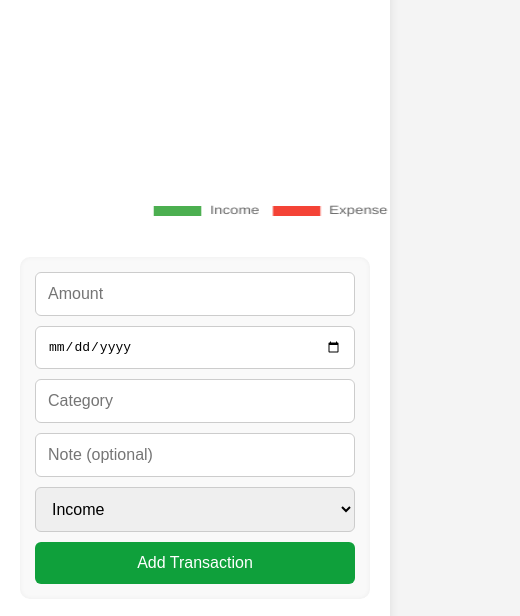
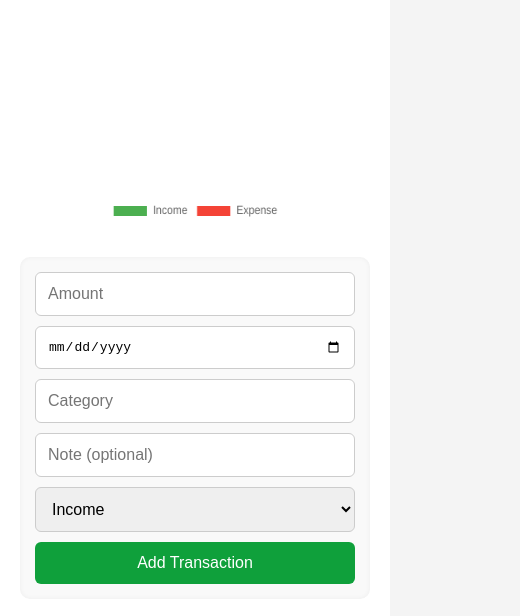
Before and after one commit to Jerrysoftwork/Fintracker, a plain HTML site: page index.html in a window 390 px wide. Shown: the part 138-754 px from the top of the page, 520 px wide, since content can reach past the window. Drawn offline with nearby package versions, Linux system fonts and the light colour scheme.

```diff
--- a/stytle.css
+++ b/stytle.css
@@ -124,4 +124,13 @@ button:hover {
   input, select, button {
     flex: 1 1 100%;
   }
+
+  #chart {
+  width: 500px !important;
+  height: 200px !important;
+  display: block;
+  max-width: 100%;
+  width: 100%;
+  margin: 30px auto;
 }
+}
```
Also changed, not shown: 1 other file.
